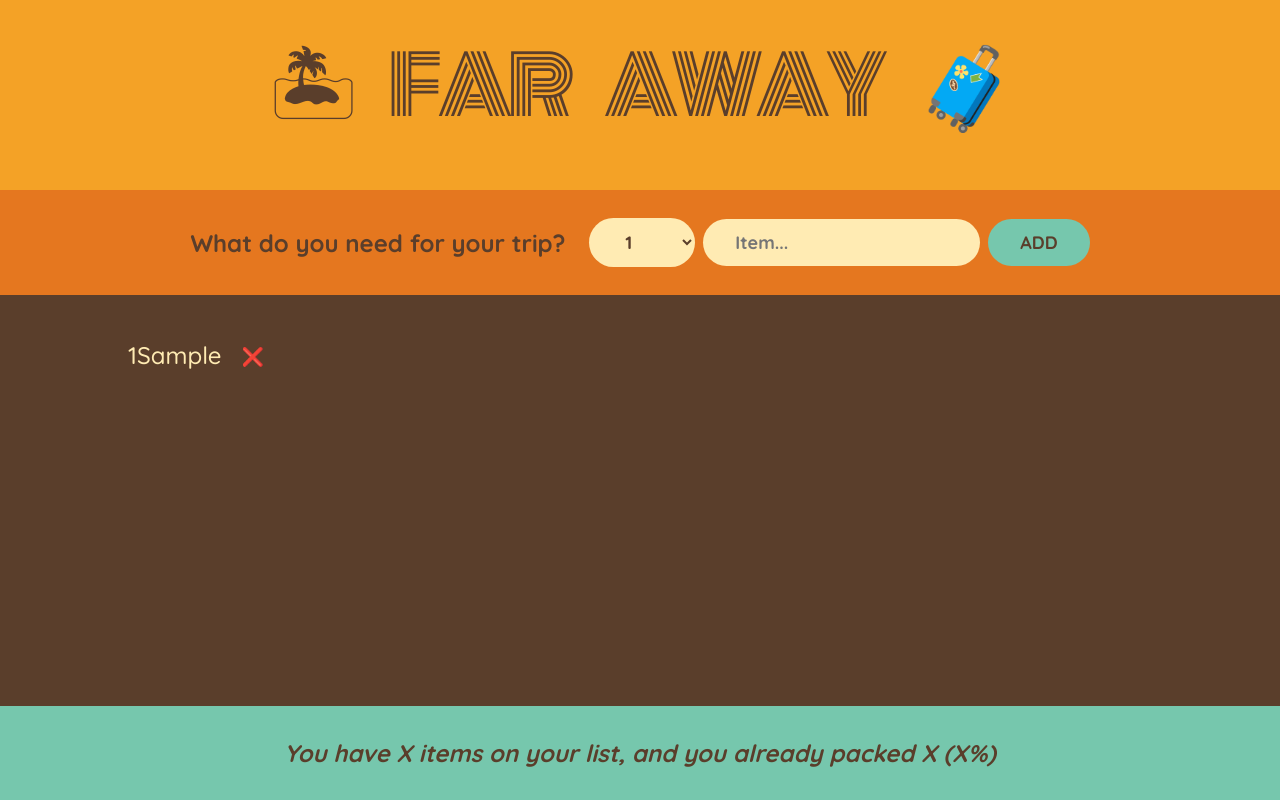
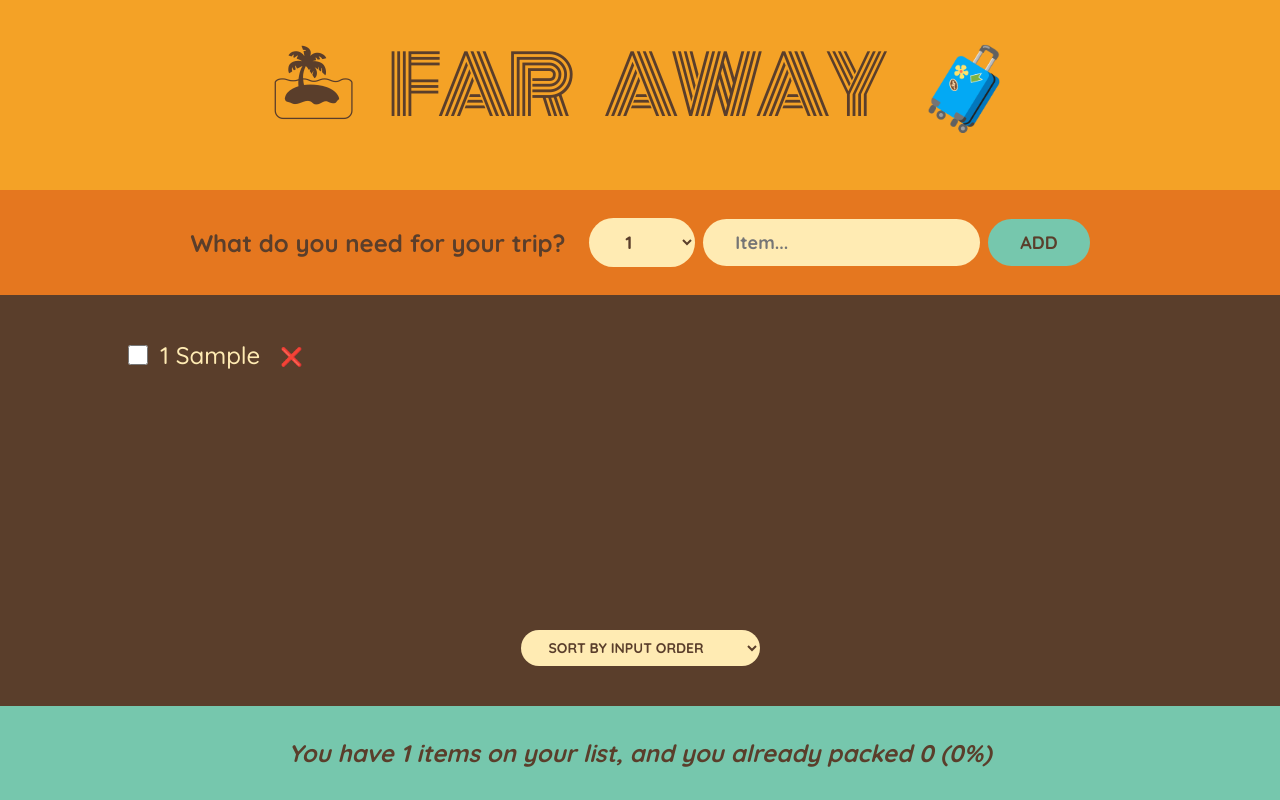
Before and after one commit to steph-ayo/Travel-list, a React (Create React App) app: page / in a window 1280 px wide. Both pictures are taken after typing "Sample" into the empty fields and a click on the button "ADD". Built offline with nearby package versions, Linux system fonts and the light colour scheme.

Commit message:
packing list, stats components update

```diff
--- a/src/App.js
+++ b/src/App.js
@@ -1,12 +1,12 @@
 import { useState } from "react";
 
-const initialItems = [
-  { id: 1, description: "Passports", quantity: 2, packed: false },
-  { id: 2, description: "Socks", quantity: 12, packed: true },
-  { id: 3, description: "Charger", quantity: 12, packed: false },
-  { id: 4, description: "Bottled water", quantity: 2, packed: false },
-  { id: 5, description: "Books", quantity: 1, packed: true },
-];
+// const initialItems = [
+//   { id: 1, description: "Passports", quantity: 2, packed: false },
+//   { id: 2, description: "Socks", quantity: 12, packed: true },
+//   { id: 3, description: "Charger", quantity: 12, packed: false },
+//   { id: 4, description: "Bottled water", quantity: 2, packed: false },
+//   { id: 5, description: "Books", quantity: 1, packed: true },
+// ];
 
 export default function App() {
   const [items, setItems] = useState([]);
@@ -19,13 +19,25 @@ export default function App() {
     setItems((items) => items.filter((item) => item.id !== id));
   }
 
+  function handleToggledItem(id) {
+    setItems((items) =>
+      items.map((item) =>
+        item.id === id ? { ...item, packed: !item.packed } : item
+      )
+    );
+  }
+
   return (
     <div className="app">
       <Logo />
       {/* Calling the function by passing it a as a PROP in the components */}
       <Form onAddItems={handleAddItems} />
-      <PackingList items={items} onDeleteItem={handleDeleteItem} />
-      <Stats />
+      <PackingList
+        items={items}
+        onDeleteItem={handleDeleteItem}
+        onToggledItem={handleToggledItem}
+      />
+      <Stats items={items} />
     </div>
   );
 }
@@ -79,34 +91,84 @@ function Form({ onAddItems }) {
 }
 
 // Receiving the PROPS
-function PackingList({ items, onDeleteItem }) {
+function PackingList({ items, onDeleteItem, onToggledItem }) {
+  const [sortBy, setSortBy] = useState("input");
+
+  let sortedItems;
+
+  if (sortBy === "input") sortedItems = items;
+
+  if (sortBy === "description")
+    sortedItems = items
+      .slice()
+      .sort((a, b) => a.description.localeCompare(b.description));
+
+  if (sortBy === "packed")
+    sortedItems = items
+      .slice()
+      .sort((a, b) => Number(a.packed) - Number(b.packed));
+
   return (
     <div className="list">
       <ul>
-        {items.map((item) => (
-          <Item item={item} onDeleteItem={onDeleteItem} key={item.id} />
+        {sortedItems.map((item) => (
+          <Item
+            item={item}
+            onDeleteItem={onDeleteItem}
+            onToggledItem={onToggledItem}
+            key={item.id}
+          />
         ))}
       </ul>
+
+      <div className="actions">
+        <select value="sortBy" onChange={(e) => setSortBy(e.target.value)}>
+          <option value="input">Sort by input order</option>
+          <option value="description">Sort by description</option>
+          <option value="packed">Sort by packed status</option>
+        </select>
+      </div>
     </div>
   );
 }
 
-function Item({ item, onDeleteItem }) {
+function Item({ item, onDeleteItem, onToggledItem }) {
   return (
     <li>
+      <input
+        type="checkbox"
+        value={item.packed}
+        onChange={() => onToggledItem(item.id)}
+      />
       <span style={item.packed ? { textDecoration: "line-through" } : {}}>
-        {item.quantity}
-        {item.description}
+        {item.quantity} {item.description}
       </span>
       <button onClick={() => onDeleteItem(item.id)}>❌</button>
     </li>
   );
 }
 
-function Stats() {
+function Stats({ items }) {
+  if (!items.length)
+    return (
+      <p className="stats">
+        <em>Start adding some items to your packing list 🚀</em>
+      </p>
+    );
+
+  const numItems = items.length;
+  const numPacked = items.filter((item) => item.packed).length;
+  const percentage = Math.round((numPacked / numItems) * 100);
+
   return (
     <footer className="stats">
-      <em>You have X items on your list, and you already packed X (X%)</em>
+      <em>
+        {percentage === 100
+          ? "You've got everything! Ready to go ✈️"
+          : `You have ${numItems} items on your list, and you already packed ${" "} ${numPacked} (${
+              numPacked === 0 ? 0 : percentage
+            }%)`}
+      </em>
     </footer>
   );
 }
```
